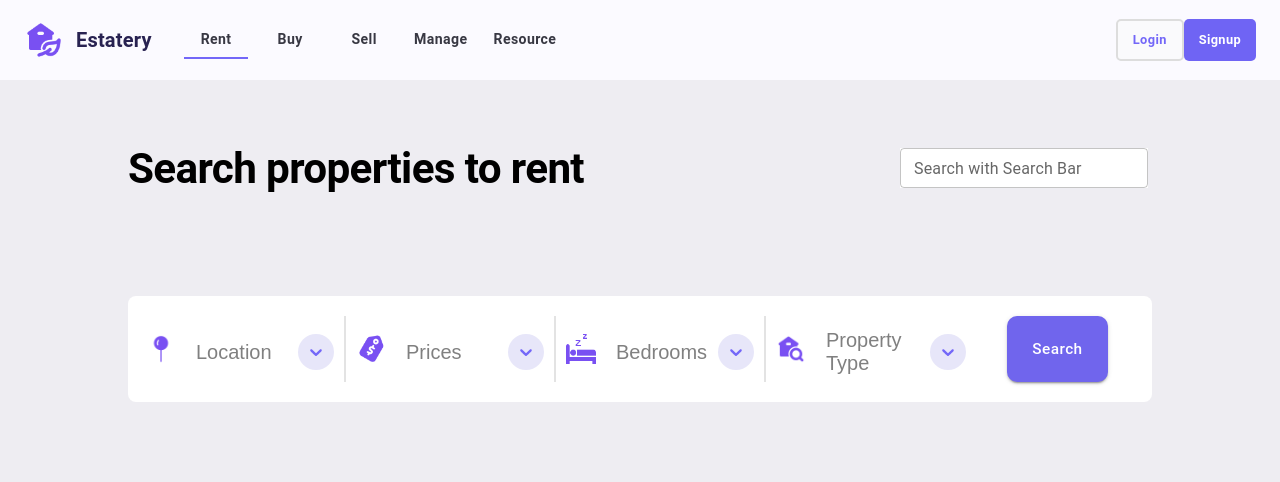
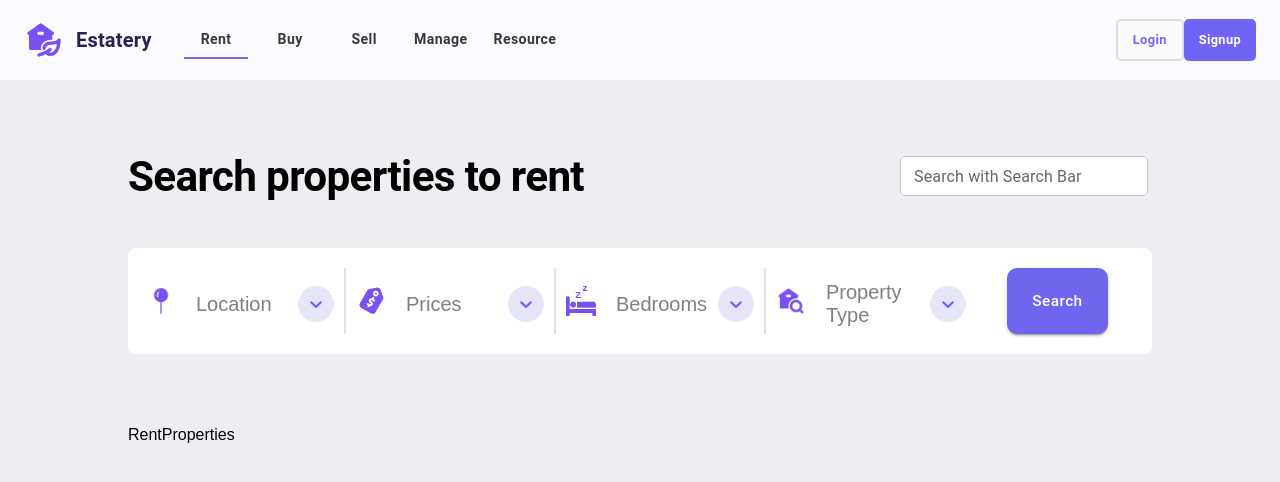
Before and after one commit to SJ22032003/reunion-estatery, a React (Create React App) app: page /Rent in a window 1280 px wide. Shown: the top 482 px of the page. Built offline with nearby package versions, Linux system fonts and the light colour scheme.

Commit message:
basic fixes

```diff
--- a/src/Components/pages/Rent.js
+++ b/src/Components/pages/Rent.js
@@ -1,12 +1,13 @@
 import React from "react";
 import { Grid, Typography, TextField } from "@mui/material";
 import RentFilters from "./SearchFilters/RentFilters";
+import RentProperties from "./RentProperties";
 
 function Rent() {
   return (
     <main>
       <section>
-        <Grid container my={7}>
+        <Grid container sx={{marginTop:'4rem'}}>
           <Grid item md={9} sm={12}>
             <Typography
               variant="h1"
@@ -37,7 +38,7 @@ function Rent() {
       </section>
       {/* Filter */}
       <section>
-        <Grid container my={4}>
+        <Grid container>
           <Grid item md={3} xs={12} sx={{minWidth:'100%'}}>
               <center>
                 <RentFilters />
@@ -46,7 +47,11 @@ function Rent() {
         </Grid>
       </section>
       {/* List */}
-      <section></section>
+      <section>
+        <Grid container my={4}>
+          <RentProperties />
+        </Grid>
+      </section>
     </main>
   );
 }
--- /dev/null
+++ b/src/Components/pages/RentProperties.js
@@ -0,0 +1,9 @@
+import React from 'react'
+
+function RentProperties() {
+  return (
+    <div>RentProperties</div>
+  )
+}
+
+export default RentProperties
```
